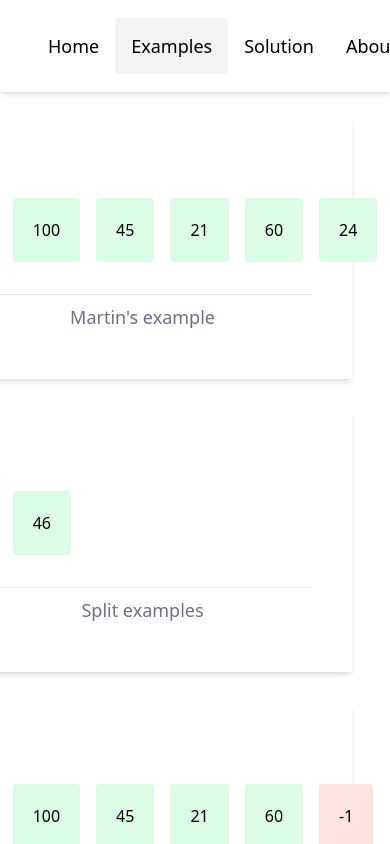
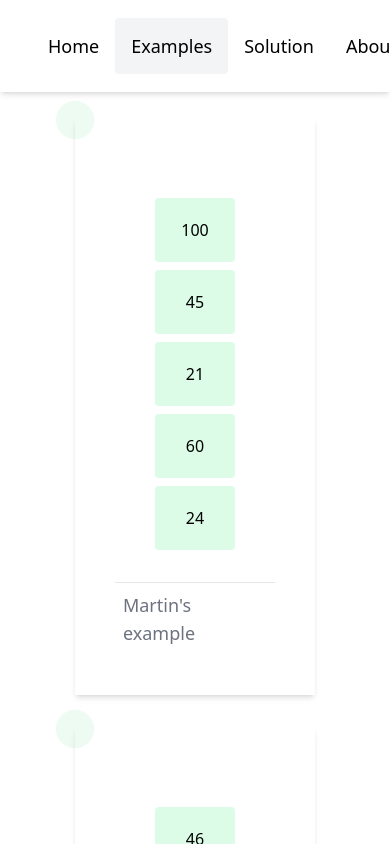
Before and after one commit to pro0255/Qitame, a React (Vite) app: page /examples in a window 390 px wide. Built offline with nearby package versions, Linux system fonts and the light colour scheme.

Commit message:
feat: examples mobile

```diff
--- a/src/components/Examples/components/NumbersView.tsx
+++ b/src/components/Examples/components/NumbersView.tsx
@@ -5,7 +5,7 @@ type Props = Pick<ExampleProperties, 'value'>;
 
 export const NumbersView = ({ value }: Props) => {
   return (
-    <ul className={'w-full flex flex-row sm:flex-col sm:justify-center lg:flex-row lg:justify-evenly'}>
+    <ul className={'w-full flex flex-col sm:justify-center lg:flex-row lg:justify-evenly'}>
       {value.map((v, index) => {
         return (
           // Key as index is not good. But here is good enough
--- a/src/pages/ExamplesPage.tsx
+++ b/src/pages/ExamplesPage.tsx
@@ -5,7 +5,7 @@ import { instances } from '../instances/instances';
 export const ExamplesPage = () => {
   return (
     <CenterLayout>
-      <div className={'min-w-[60%] p-10'}>
+      <div className={'min-w-[60%] max-w-full p-10 flex flex-col items-center'}>
         <ExamplesView examples={instances} />
       </div>
     </CenterLayout>
```
